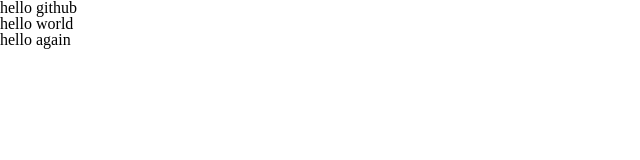
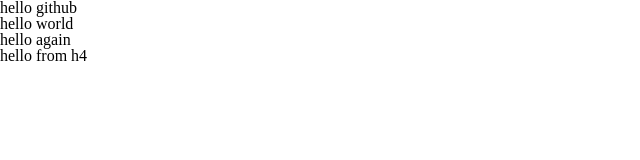
Before and after one commit to helenimerlishvili/lecture4_group2, a plain HTML site: page index.html in a window 1280 px wide. Shown: the whole page, without its empty margins (0-640 px from the left). Drawn offline with Linux system fonts and the light colour scheme.

Commit message:
add h4 in index file

```diff
--- a/index.html
+++ b/index.html
@@ -10,6 +10,7 @@
 		<h1>hello github</h1>
 		<h2>hello world</h2>
 		<h3>hello again</h3>
+		<h4>hello from h4</h4>
 
 
 	</body>
```
